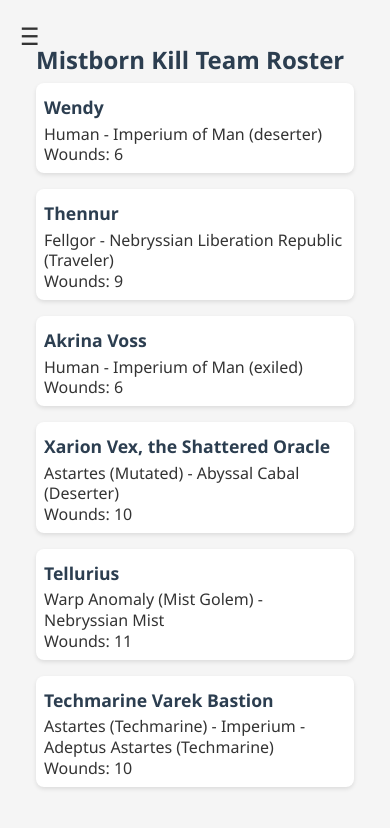
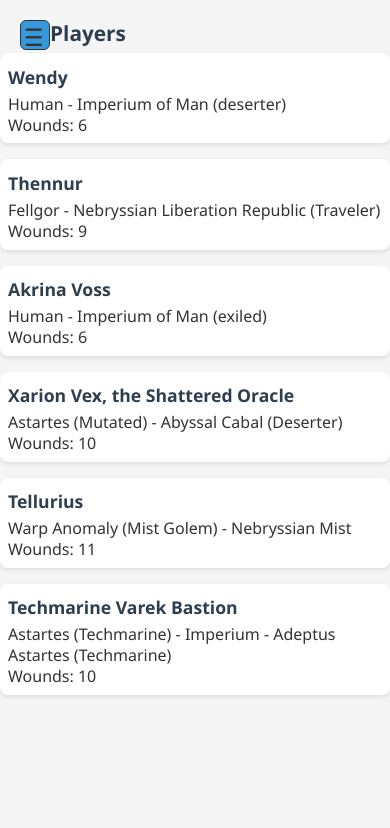
Before and after one commit to jeanclaudehernandez/NebryssCompanion, an Angular app in the folder NebryssCompanion/: page / in a window 390 px wide. Shown: the top 828 px of the page. Built offline with nearby package versions, Linux system fonts and the light colour scheme.

Commit message:
fixed mobile styles

```diff
--- a/NebryssCompanion/src/app/app.component.css
+++ b/NebryssCompanion/src/app/app.component.css
@@ -1,7 +1,6 @@
 .content-area {
     margin-left: 0;
     transition: margin-left 0.3s;
-    padding: 20px;
 }
 
 .menu-open {
--- a/NebryssCompanion/src/app/items/items.component.css
+++ b/NebryssCompanion/src/app/items/items.component.css
@@ -1,7 +1,3 @@
-.items-container {
-    padding: 20px;
-}
-
 h2 {
     color: #2c3e50;
     border-bottom: 2px solid #3498db;
--- a/NebryssCompanion/src/app/items/items.component.ts
+++ b/NebryssCompanion/src/app/items/items.component.ts
@@ -11,7 +11,7 @@ import { GenericTableComponent } from '../generic-table/generic-table.component'
   template: `
     <div class="items-container">
       <!-- Weapons Section -->
-      <h2>Weapons</h2>
+      <h2 style="margin-left: 50px;">Weapons</h2>
       <app-weapon-table
         [weaponIds]="allWeaponIds"
         [weaponsData]="weaponsData"
--- a/NebryssCompanion/src/app/player-list/player-list.component.css
+++ b/NebryssCompanion/src/app/player-list/player-list.component.css
@@ -1,7 +1,4 @@
-.player-list-container {
-    padding: 0.5rem; /* Reduced from 1rem */
-  }
 
-  .player-card {
-    padding: 0.5rem; /* Reduced from 1rem */
-  }
+.player-card {
+  padding: 0.5rem; /* Reduced from 1rem */
+}
--- a/NebryssCompanion/src/app/player-list/player-list.component.html
+++ b/NebryssCompanion/src/app/player-list/player-list.component.html
@@ -1,5 +1,5 @@
 <div class="player-list-container">
-    <h1>Mistborn Kill Team Roster</h1>
+    <h2 style="margin-left:50px; margin-top: 20px;">Players</h2>
 
     <div class="player-grid">
       <div *ngFor="let player of players"
--- a/NebryssCompanion/src/app/shops/shops.component.css
+++ b/NebryssCompanion/src/app/shops/shops.component.css
@@ -1,6 +1,3 @@
-.shops-container {
-    padding: 20px;
-  }
 
 .shop-card {
   background: #fff;
--- a/NebryssCompanion/src/app/shops/shops.component.html
+++ b/NebryssCompanion/src/app/shops/shops.component.html
@@ -1,5 +1,5 @@
 <div class="shops-container">
-    <h2>Shops</h2>
+    <h2 style="margin-left:50px; margin-top:20px;">Shops</h2>
     <div *ngFor="let shop of shops" class="shop-card">
       <h3>{{ shop.name }}</h3>
       <p class="location">{{ shop.location }}</p>
--- a/NebryssCompanion/src/app/sidebar/sidebar.component.css
+++ b/NebryssCompanion/src/app/sidebar/sidebar.component.css
@@ -22,6 +22,12 @@
     z-index: 1001;
     font-size: 24px;
     color: #333;
+    border:solid 1px #333;
+    background-color: #3498db;
+    border-radius: 20%;
+    height:30px;
+    width: 30px;
+    padding-left: 3px;
   }
 
   .menu-content {
--- a/NebryssCompanion/src/styles.css
+++ b/NebryssCompanion/src/styles.css
@@ -2,7 +2,7 @@
 body {
     font-family: 'Segoe UI', Tahoma, Geneva, Verdana, sans-serif;
     margin: 0;
-    padding: 20px;
+    padding: 0;
     background-color: #f5f5f5;
     color: #333;
   }
@@ -127,7 +127,6 @@ body {
 /* Compact Layout Adjustments */
 body {
   line-height: 1.3; /* Reduced from default 1.5 */
-  padding: 0.5rem; /* Reduced body padding */
 }
 
 /* Player Cards */
```
Lines whose indentation alone changed are shown as unchanged.
